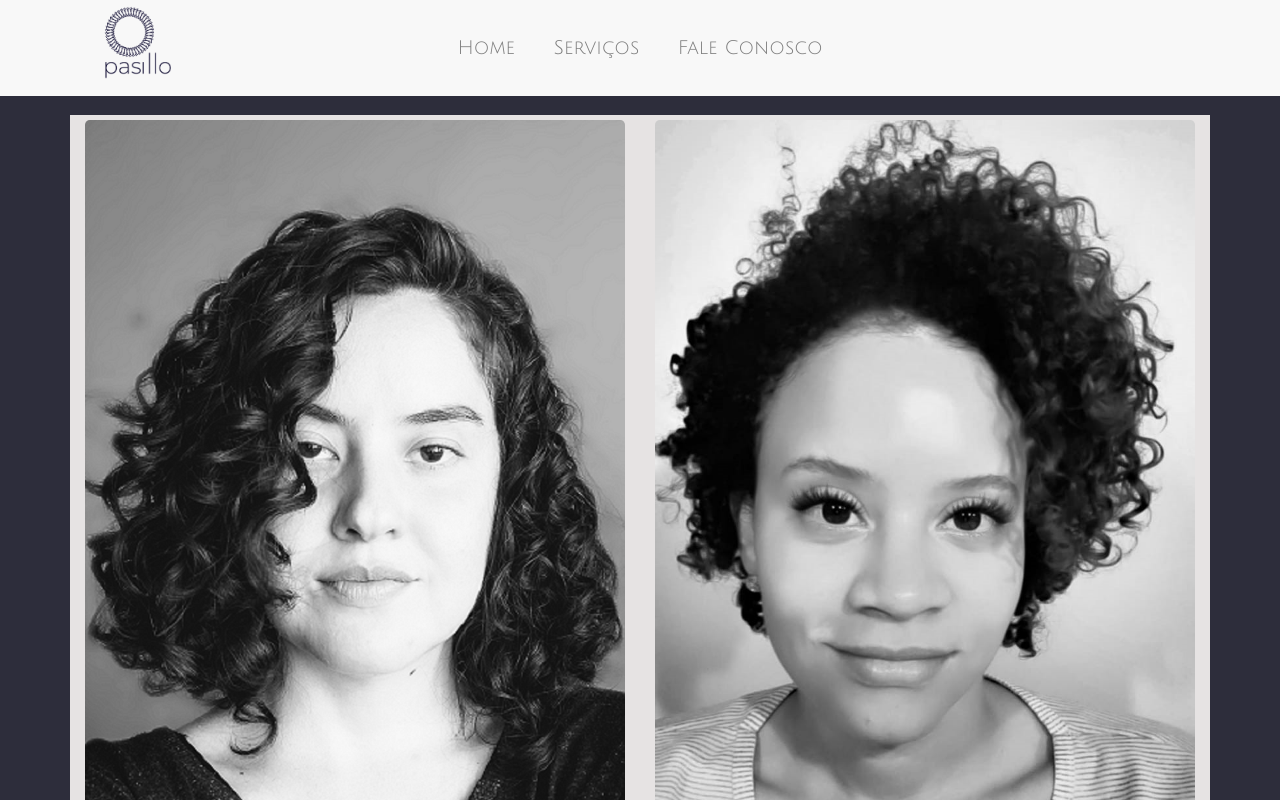
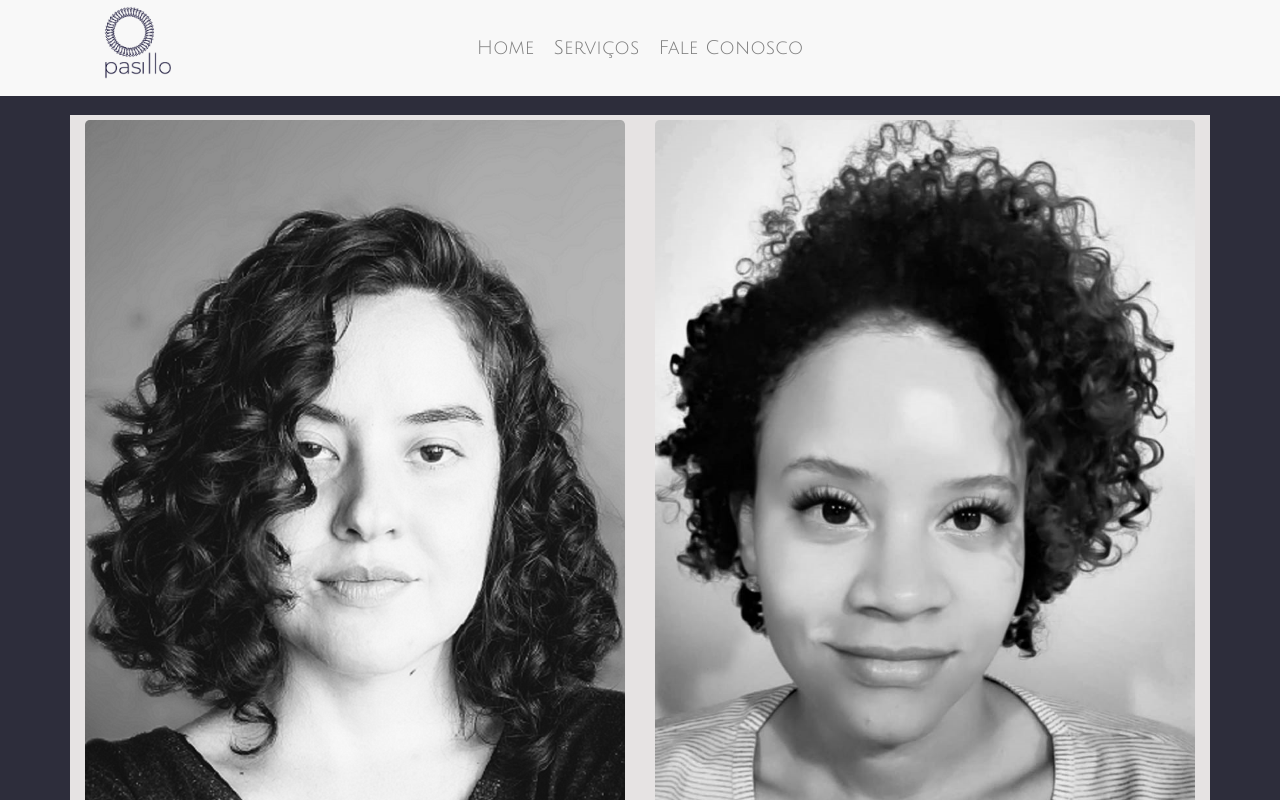
Before and after one commit to lutrapp/lutrapp.github.io, a plain HTML site: page pasillo/quemSomos.html in a window 1280 px wide. Shown: the top 800 px of the page. Drawn offline with nearby package versions, Linux system fonts and the light colour scheme.

Commit message:
Update quemSomos.html
pequeno ajuste de alinhamento no menu

```diff
--- a/pasillo/quemSomos.html
+++ b/pasillo/quemSomos.html
@@ -30,9 +30,9 @@
           <div class="collapse navbar-collapse" id="alterna">
             <div class="navbar-nav mx-auto my-2">
               <a class="nav-item nav-link" href="index.html">Home</a>
-              <a href="quemSomos.html" class="nav-item nav-link"><span class="sr-only">(Página atual - quem
-                  somos)</span></a>
-              <a href="servicos.html" class="nav-item nav-link mr-3">Serviços</a>
+              <span class="sr-only">(Página atual - quem
+                  somos)</span>
+              <a href="servicos.html" class="nav-item nav-link">Serviços</a>
               <a href="faleConosco.html" class="nav-item nav-link">Fale Conosco</a>
             </div>
           </div>
@@ -169,16 +169,9 @@
         &nbsp;
         <span>(85) 99794-2041</span>
       </div>
-      <!-- <div>
-          Fortaleza - Ceará - Brasil - 2021
-        </div> -->
 
     </footer>
 
-
-
-
-    <!-- jQuery primeiro, depois Popper.js, depois Bootstrap JS -->
     <script src="https://code.jquery.com/jquery-3.6.0.min.js"
       integrity="sha256-/xUj+3OJU5yExlq6GSYGSHk7tPXikynS7ogEvDej/m4=" crossorigin="anonymous"></script>
     <script src="https://cdnjs.cloudflare.com/ajax/libs/popper.js/1.14.3/umd/popper.min.js"
@@ -187,7 +180,6 @@
     <script src="https://stackpath.bootstrapcdn.com/bootstrap/4.1.3/js/bootstrap.min.js"
       integrity="sha384-ChfqqxuZUCnJSK3+MXmPNIyE6ZbWh2IMqE241rYiqJxyMiZ6OW/JmZQ5stwEULTy" crossorigin="anonymous">
     </script>
-    <!-- JavaScript (Opcional) -->
     <script src="js/script.js"></script>
   </body>
 
```
